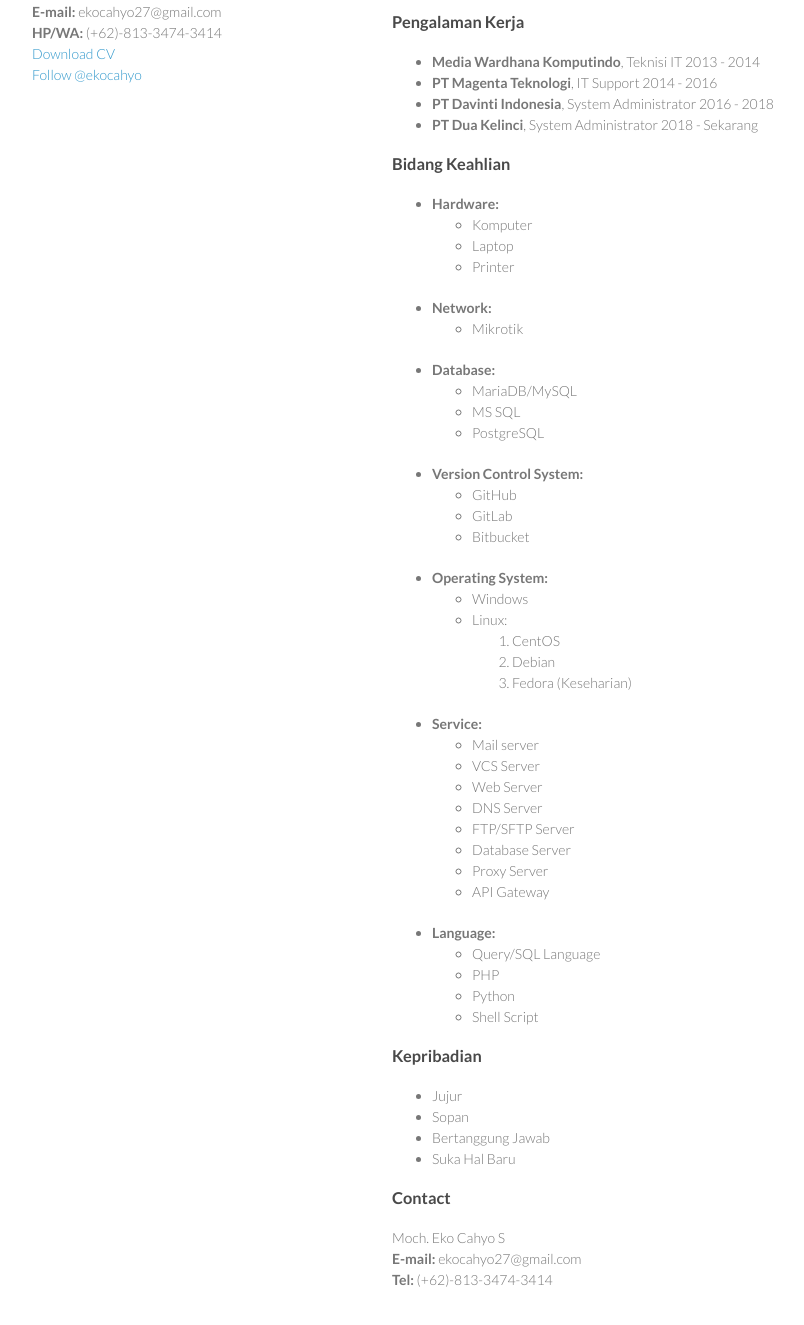
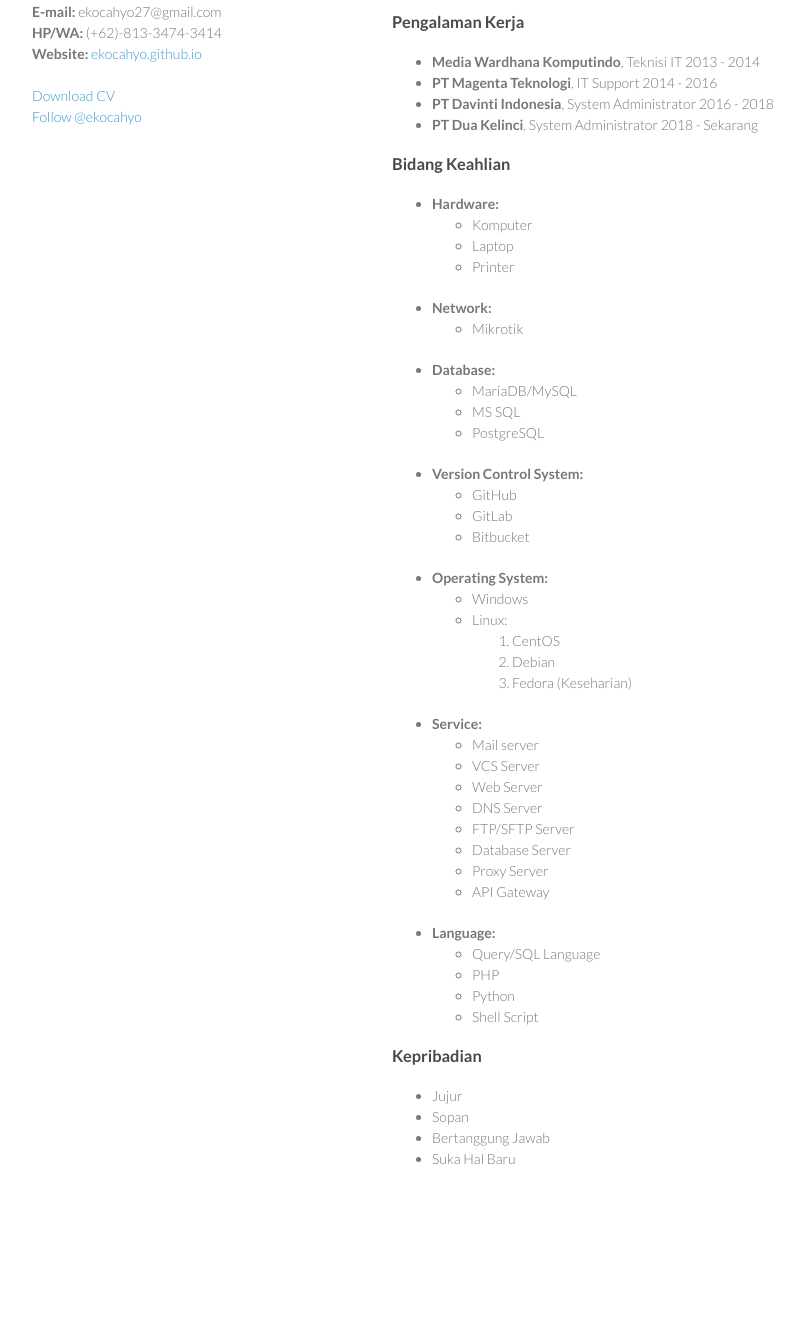
Before and after one commit to ekocahyo/curriculum-vitae, a plain HTML site: page index.html in a window 1280 px wide. Shown: the part 387-1712 px from the top of the page, without its empty margins (178-982 px from the left). After the commit the page ends 1626 px from the top, so only its background shows below. Drawn offline with Linux system fonts and the light colour scheme.

Commit message:
remove and update contact

```diff
--- a/index.html
+++ b/index.html
@@ -17,6 +17,7 @@
       <p>
         <b>E-mail:</b> ekocahyo27@gmail.com<br/>
         <b>HP/WA:</b> (+62)-813-3474-3414<br/>
+        <b>Website:</b> <a href="https://ekocahyo.github.io">ekocahyo.github.io</a><br/><br/>
 <a class="github-button" href="#" data-icon="octicon-download" data-size="large" aria-label="Download ntkme/github-buttons on GitHub">Download CV</a><br/>
 <a class="github-button" href="https://github.com/ekocahyo" data-size="large" aria-label="Follow @ekocahyo on GitHub">Follow @ekocahyo</a>
       </p>
@@ -138,13 +139,6 @@
           <li>Bertanggung Jawab</li>
           <li>Suka Hal Baru</li>
         </ul>
-
-      <h3>Contact</h3>
-      <p>
-        Moch. Eko Cahyo S<br/>
-        <b>E-mail:</b> ekocahyo27@gmail.com<br/>
-        <b>Tel:</b> (+62)-813-3474-3414<br />
-      </p>
     </section>
   </div>
 <script async defer src="https://buttons.github.io/buttons.js"></script>
```
